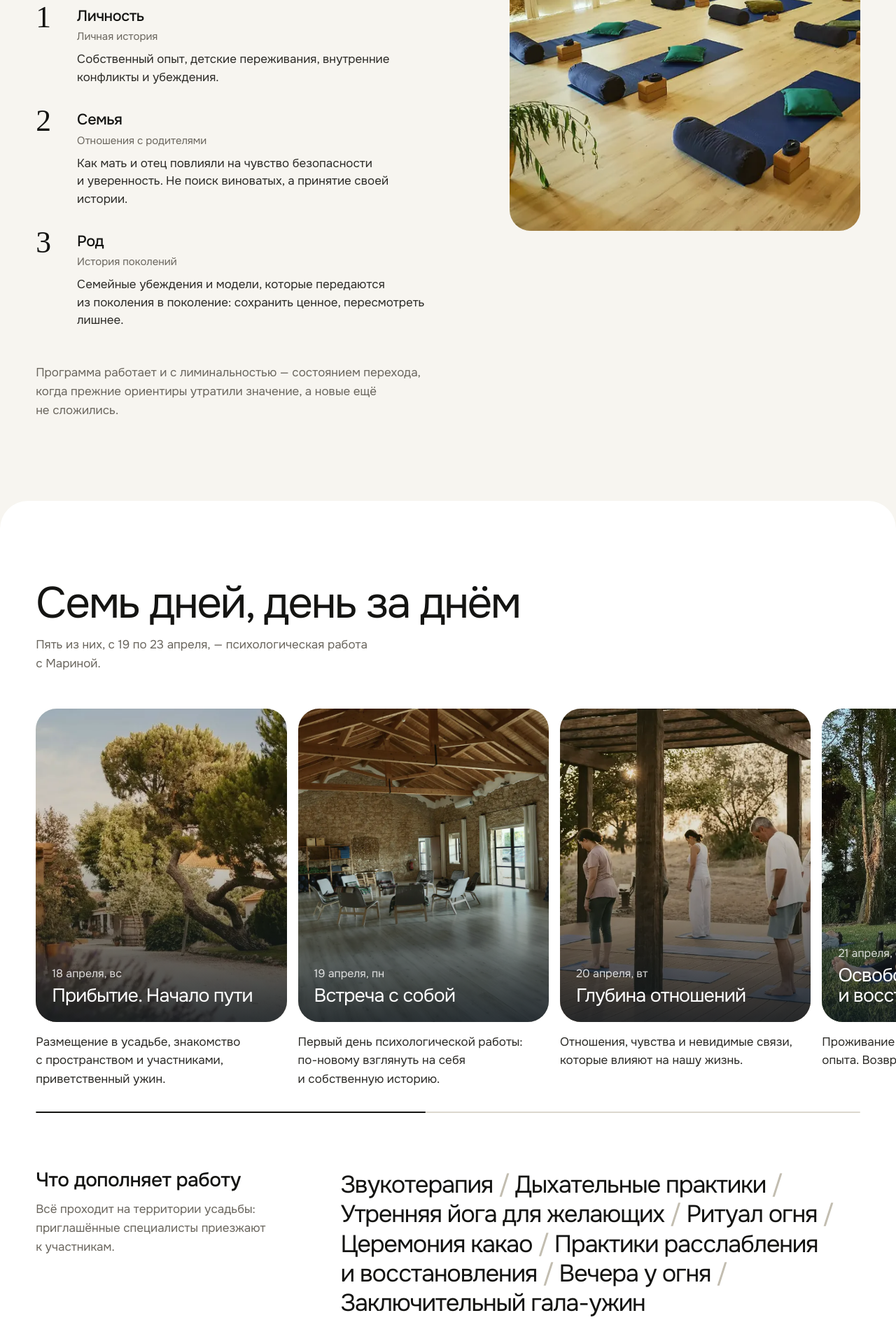
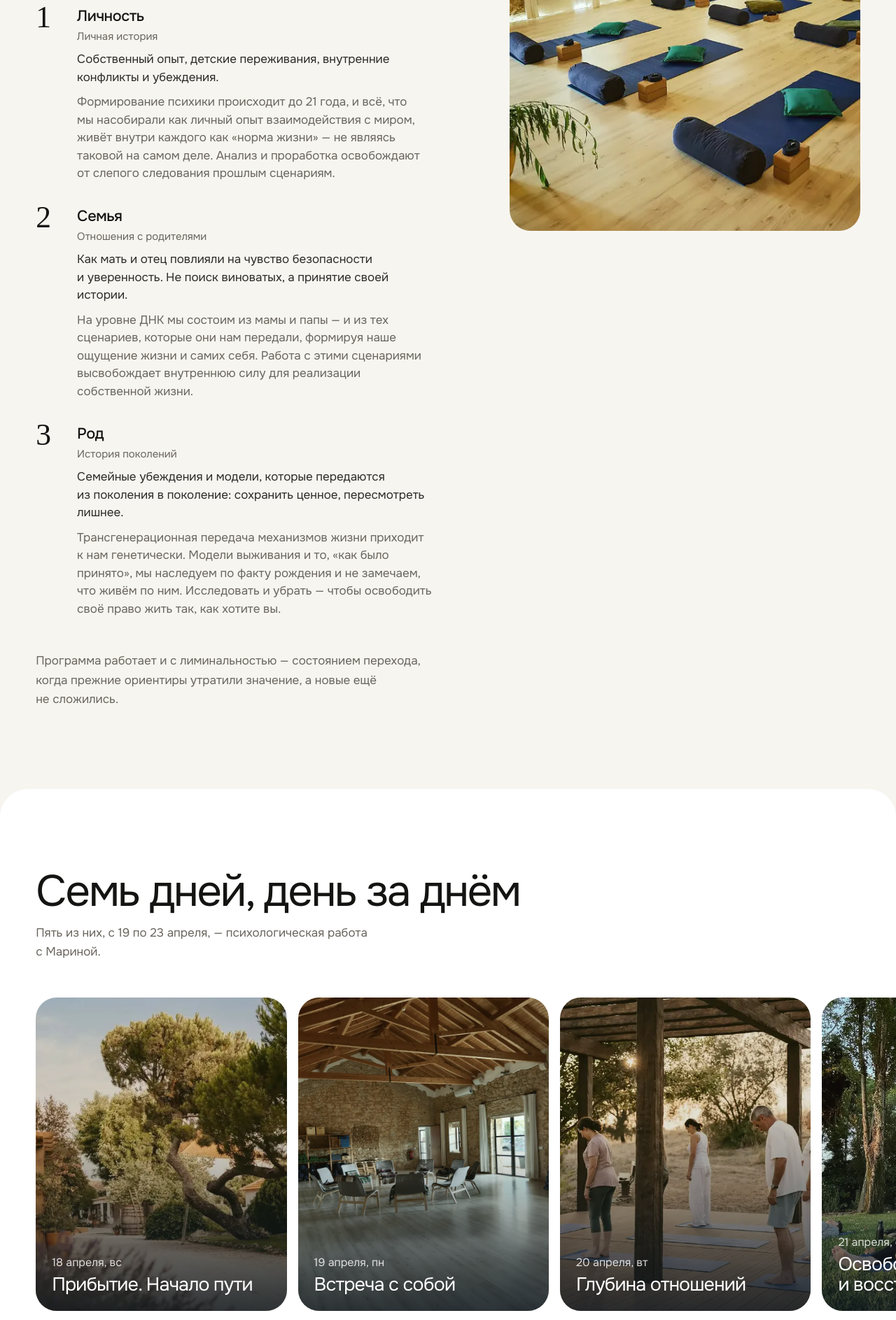
Before and after one commit to KirilVolkov123/charismata-preview, a plain HTML site: page index.html in a window 1280 px wide. Shown: the part 3410-5297 px from the top of the page at 70% size. Drawn offline with Linux system fonts and the light colour scheme; a web font is replaced by a local one.

Commit message:
Обновление предпросмотра

```diff
--- a/assets/css/style.css
+++ b/assets/css/style.css
@@ -243,6 +243,7 @@ h2 + .lead, h2 + p { margin-top: clamp(16px, 2vw, 26px); }
 .steps h3 { padding-top: 7px; font-size: clamp(1.25rem, 1.7vw, 1.55rem); letter-spacing: -.02em; line-height: 1.2; }
 .steps small { display: block; margin-top: 4px; font-size: .9375rem; color: var(--muted); }
 .steps p { margin-top: 8px; max-width: 30em; font-size: 1.0625rem; line-height: 1.5; }
+.steps p + p { margin-top: 10px; color: var(--muted); }
 .method__note { max-width: 34em; margin-top: clamp(28px, 4vw, 48px); font-size: 1.0625rem; color: var(--muted); }
 .flow { --g: clamp(18px, 2.6vw, 40px); display: grid; grid-template-columns: repeat(4, minmax(0, 1fr)); gap: var(--g); counter-reset: s; }
 .flow li { position: relative; counter-increment: s; }
@@ -257,12 +258,9 @@ h2 + .lead, h2 + p { margin-top: clamp(16px, 2vw, 26px); }
 .days__nav button { display: grid; place-items: center; width: 56px; height: 56px; border: 0; border-radius: 50%; background: var(--ink); color: #fff; transition: transform .2s var(--e), opacity .2s; }
 .days__nav button:hover { transform: scale(1.08); }
 .days__nav button[disabled] { opacity: .26; pointer-events: none; }
-.reel { --side: max(var(--pad), calc((100vw - 1360px) / 2)); display: flex; gap: 16px; margin-top: clamp(28px, 4vw, 56px); padding-inline: var(--side); overflow-x: auto; scroll-snap-type: x mandatory; scroll-padding-inline: var(--side); scrollbar-width: none; }
+.reel { --side: max(var(--pad), calc((100vw - 1360px) / 2)); display: flex; gap: 16px; margin-top: clamp(28px, 4vw, 56px); padding-inline: var(--side); overflow-x: auto; overflow-y: hidden; scroll-snap-type: x mandatory; scroll-padding-inline: var(--side); scrollbar-width: none; }
 .reel::-webkit-scrollbar { display: none; }
-/* на компьютере лента листается только стрелками: колесо и тачпад прокручивают страницу, а не карточки */
-@media (hover: hover) and (pointer: fine) {
-  .reel { overflow-x: hidden; scroll-snap-type: none; }
-}
+/* лента двигается только вбок: по вертикали карточки неподвижны, колесо и тачпад вниз прокручивают страницу */
 /* на сенсорных экранах ленту листают пальцем — стрелки не нужны */
 @media (hover: none), (pointer: coarse) {
   .days__nav { display: none; }
@@ -458,6 +456,8 @@ h2 + .lead, h2 + p { margin-top: clamp(16px, 2vw, 26px); }
 @media (prefers-reduced-motion: no-preference) {
   .rv-on [data-rv] { opacity: 0; transform: translate3d(0, 16px, 0); transition: opacity .7s ease var(--rv-d, 0s), transform .8s var(--e) var(--rv-d, 0s); }
   .rv-on [data-rv].is-in { opacity: 1; transform: none; }
+  /* карточки дней только проявляются: сдвиг вниз растягивал ленту по высоте, и она прокручивалась по вертикали */
+  .rv-on .day[data-rv] { transform: none; }
 }
 
 /* ───────── Адаптив ───────── */
--- a/index.html
+++ b/index.html
@@ -30,7 +30,7 @@
 <link rel="preload" as="image" href="assets/img/est-lane.webp" media="(min-width: 701px)">
 <link rel="preload" as="image" href="assets/img/film-lane-m.webp" media="(max-width: 700px)">
 <link href="https://fonts.googleapis.com/css2?family=Forum&family=Onest:wght@400;500;600&display=swap" rel="stylesheet">
-<link rel="stylesheet" href="assets/css/style.css?v=1175258688">
+<link rel="stylesheet" href="assets/css/style.css?v=3329009614">
 </head>
 <body class="has-hero">
 
@@ -188,9 +188,9 @@
           <button type="button" role="tab" id="tab-stages" aria-controls="panel-stages" aria-selected="false">Четыре этапа</button>
         </div>
         <ol class="tabs__panel steps" id="panel-levels" role="tabpanel" aria-labelledby="tab-levels">
-          <li><h3>Личность</h3><small>Личная история</small><p>Собственный опыт, детские переживания, внутренние конфликты и убеждения.</p></li>
-          <li><h3>Семья</h3><small>Отношения с родителями</small><p>Как мать и отец повлияли на чувство безопасности и уверенность. Не поиск виноватых, а принятие своей истории.</p></li>
-          <li><h3>Род</h3><small>История поколений</small><p>Семейные убеждения и модели, которые передаются из поколения в поколение: сохранить ценное, пересмотреть лишнее.</p></li>
+          <li><h3>Личность</h3><small>Личная история</small><p>Собственный опыт, детские переживания, внутренние конфликты и убеждения.</p><p>Формирование психики происходит до 21 года, и всё, что мы насобирали как личный опыт взаимодействия с миром, живёт внутри каждого как «норма жизни» — не являясь таковой на самом деле. Анализ и проработка освобождают от слепого следования прошлым сценариям.</p></li>
+          <li><h3>Семья</h3><small>Отношения с родителями</small><p>Как мать и отец повлияли на чувство безопасности и уверенность. Не поиск виноватых, а принятие своей истории.</p><p>На уровне ДНК мы состоим из мамы и папы — и из тех сценариев, которые они нам передали, формируя наше ощущение жизни и самих себя. Работа с этими сценариями высвобождает внутреннюю силу для реализации собственной жизни.</p></li>
+          <li><h3>Род</h3><small>История поколений</small><p>Семейные убеждения и модели, которые передаются из поколения в поколение: сохранить ценное, пересмотреть лишнее.</p><p>Трансгенерационная передача механизмов жизни приходит к нам генетически. Модели выживания и то, «как было принято», мы наследуем по факту рождения и не замечаем, что живём по ним. Исследовать и убрать — чтобы освободить своё право жить так, как хотите вы.</p></li>
         </ol>
         <ol class="tabs__panel steps" id="panel-stages" role="tabpanel" aria-labelledby="tab-stages">
           <li><h3>Осознание</h3><p>Понять причины внутренних конфликтов, страхов и повторяющихся ситуаций.</p></li>
```
Also changed, not shown: apply.html (+1 -1 lines), privacy.html (+1 -1 lines).
